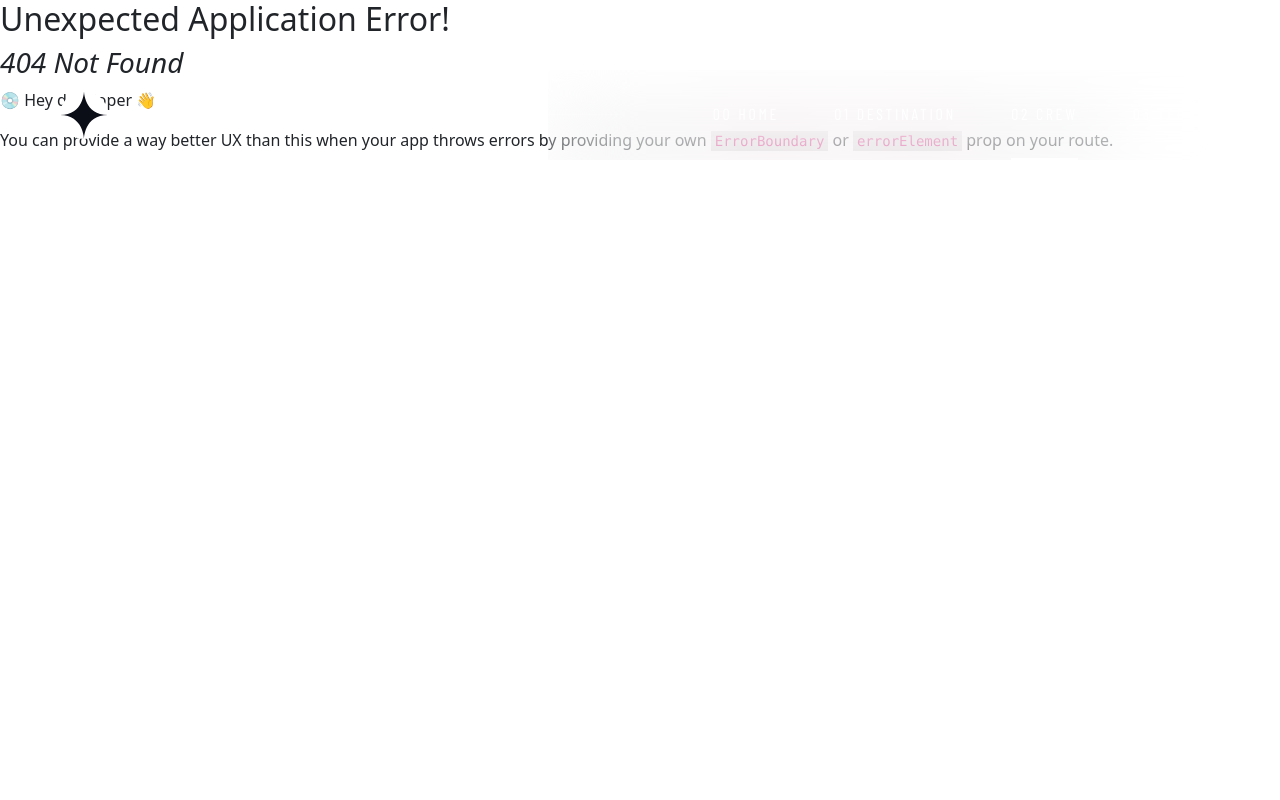
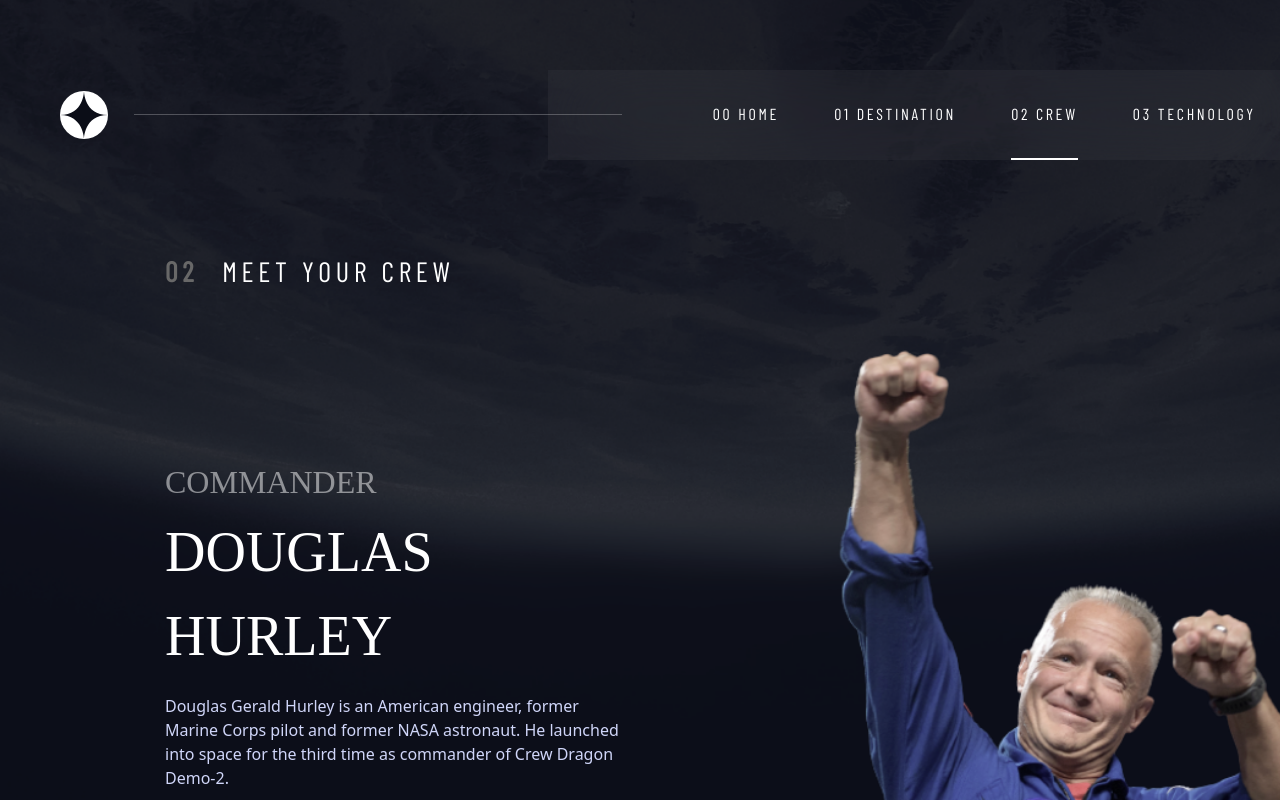
Before and after one commit to Mentoring-Repository/app7-space-tourism, a React (Create React App) app: page /crew in a window 1280 px wide. Before the commit this address had no page. Built offline with nearby package versions, Linux system fonts and the light colour scheme; a web font is replaced by a local one.

Commit message:
Crew page
crew page

```diff
--- a/src/App.css
+++ b/src/App.css
@@ -61,7 +61,13 @@ a {
 }
 
 .technology-page-bg {
-  background-image: url('../public/images/Background_technology.jpg');
+  background-image: url("../public/images/Background_technology.jpg");
+}
+
+.crew-page-bg {
+  background-image: url("../public/images/Background_crew.png");
+  background-repeat: no-repeat;
+  background-size: cover;
 }
 
 .page-nr {
@@ -74,6 +80,9 @@ a {
   text-transform: uppercase;
 }
 
+.crew-style {
+  overflow: hidden;
+}
 /* Media queries tablet */
 
 @media (max-width: 1200px) {
@@ -98,8 +107,6 @@ a {
 }
 
 @media (max-width: 1024px) {
-
-
 }
 
 /* Media queries mobile */
--- a/src/Components/CrewList/CrewList.css
+++ b/src/Components/CrewList/CrewList.css
@@ -0,0 +1,23 @@
+.crew-item {
+  list-style: none;
+  background-color: #979797;
+  border-radius: 50%;
+  width: 10px;
+  padding: 7px;
+  margin-right: 25px;
+}
+
+.crew-list {
+  display: flex;
+}
+
+.crew-img {
+  position: absolute;
+  left: 150px;
+  bottom: -90px;
+  height: 650px;
+}
+
+.crew-container {
+  margin-top: 150px;
+}
--- a/src/Components/CrewList/CrewList.js
+++ b/src/Components/CrewList/CrewList.js
@@ -1,9 +1,48 @@
-import './CrewList.css';
+import "./CrewList.css";
+import { useState, useEffect } from "react";
+import data from "../../utils/data.json";
 
 const CrewList = () => {
-    return (
-        <></>
-    )
-}
+  const [selected, setSelected] = useState(0);
+  const [crewData, setCrewData] = useState({});
+  const handleSelected = (index) => {
+    setSelected(index);
+  };
+
+  useEffect(() => {
+    data.crew.forEach((item, index) => {
+      if (selected === index) {
+        setCrewData(item);
+      }
+    });
+  }, [selected]);
+
+  return (
+    <div className="row crew-container">
+      <div className="col-6 d-flex justify-content-center  flex-column ">
+        <div className="crew-details mb-4">
+          <p className="heading-4 white-text opacity-50 text-uppercase mb-1">
+            {crewData.title}{" "}
+          </p>
+          <p className="heading-3 white-text text-uppercase mb-3">
+            {crewData.name}{" "}
+          </p>
+          <p className="light-purple-text ">{crewData.desc} </p>
+        </div>
+        <ul className="crew-list p-0 mt-5">
+          {data.crew.map((crew, index) => (
+            <li
+              className="crew-item"
+              onClick={() => handleSelected(index)}
+            ></li>
+          ))}
+        </ul>
+      </div>
+      <div className="col-6 position-relative">
+        <img className="crew-img" src={crewData.img} alt="" />
+      </div>
+    </div>
+  );
+};
 
 export default CrewList;
--- a/src/Page/Crew.js
+++ b/src/Page/Crew.js
@@ -1,7 +1,19 @@
+import CrewList from "../Components/CrewList/CrewList";
+
 const Crew = () => {
-    return (
-        <></>
-    )
-}
+  return (
+    <div className="crew-page-bg page-layout crew-style row">
+      <div className="col-12 ps-3 ps-xl-0">
+        <p className="heading-5">
+          <span className="page-nr me-4">02</span>
+          <span className="page-title">Meet your crew</span>
+        </p>
+      </div>
+      <div className="col-12">
+        <CrewList />
+      </div>
+    </div>
+  );
+};
 
 export default Crew;
```
Also changed, not shown: src/App.js (+8 -3 lines).
